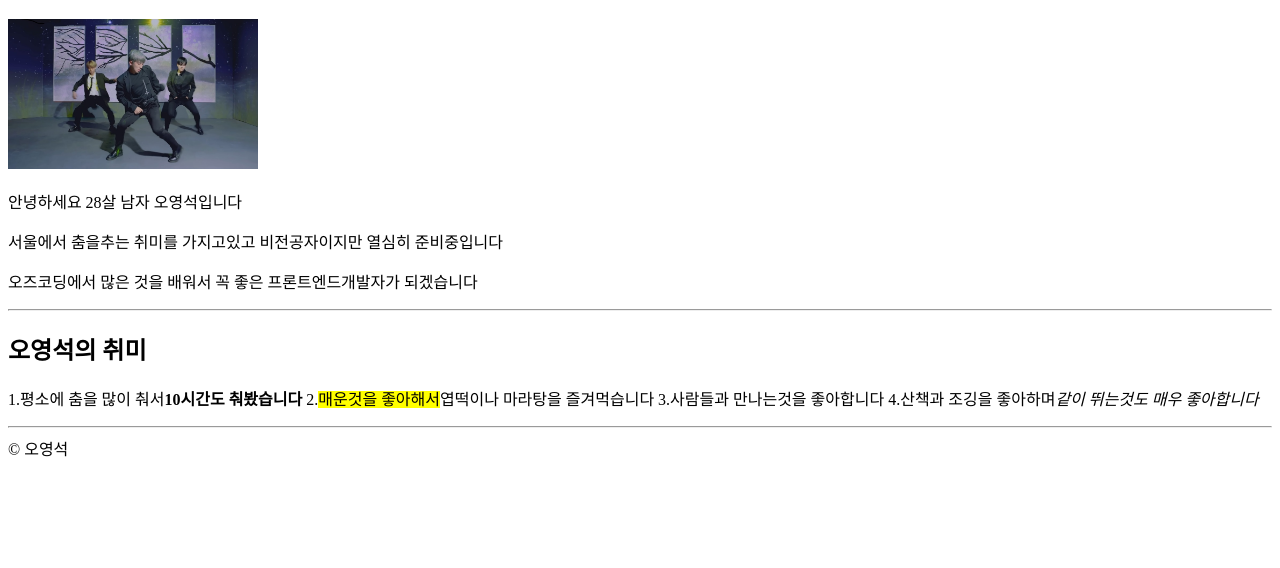
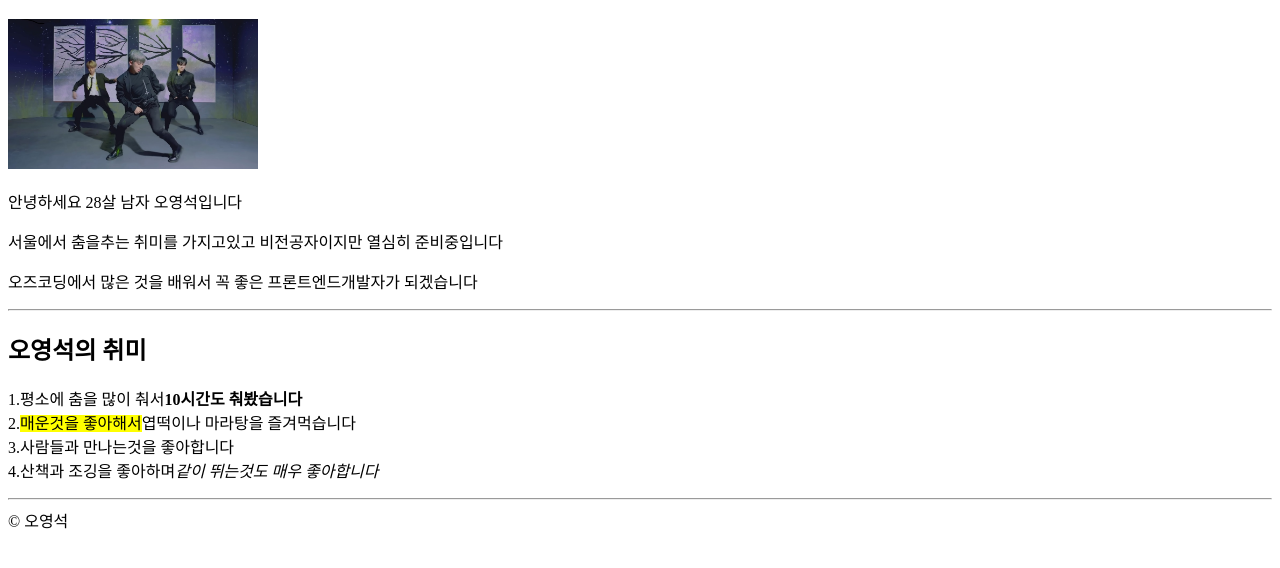
Before and after one commit to ohyoungseok0923/test-git, a plain HTML site: page mini project/miniproject1.html in a window 1280 px wide. Shown: the part 70-638 px from the top of the page. Drawn offline with Linux system fonts and the light colour scheme.

Commit message:
feat : miniproject -미니 프로젝트 1

```diff
--- a/mini project/miniproject1.html
+++ b/mini project/miniproject1.html
@@ -20,9 +20,9 @@
  <div id="funfacts">
     <h2>오영석의 취미</h2>
      <p>
-     1.평소에 춤을 많이 춰서<strong>10시간도 춰봤습니다</strong>
-     2.<mark>매운것을 좋아해서</mark>엽떡이나 마라탕을 즐겨먹습니다
-     3.사람들과 만나는것을 좋아합니다
+     1.평소에 춤을 많이 춰서<strong>10시간도 춰봤습니다</strong> <br>
+     2.<mark>매운것을 좋아해서</mark>엽떡이나 마라탕을 즐겨먹습니다 <br>
+     3.사람들과 만나는것을 좋아합니다 <br>
      4.산책과 조깅을 좋아하며<em>같이 뛰는것도 매우 좋아합니다</em>
 
      </p>
```
